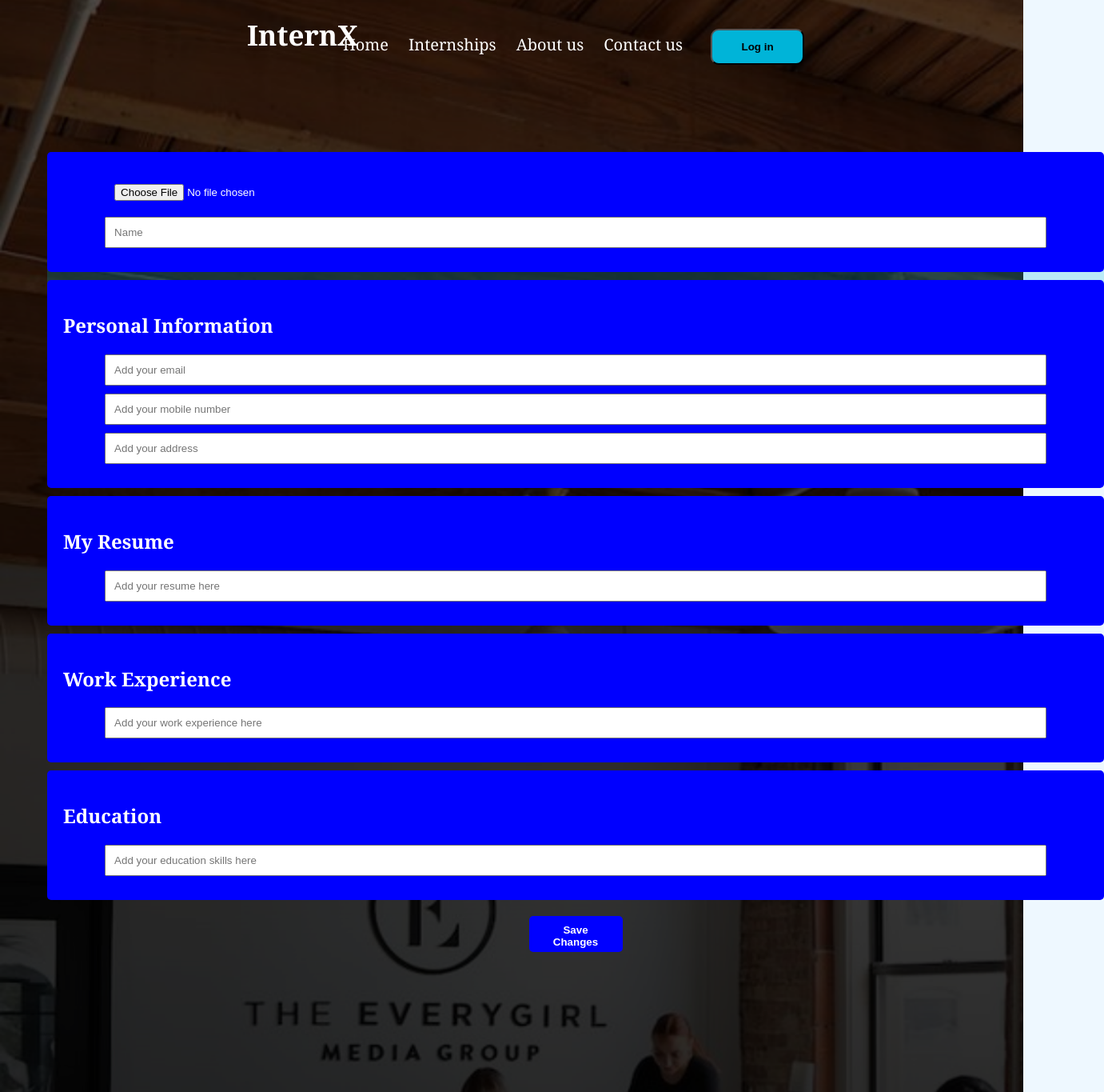
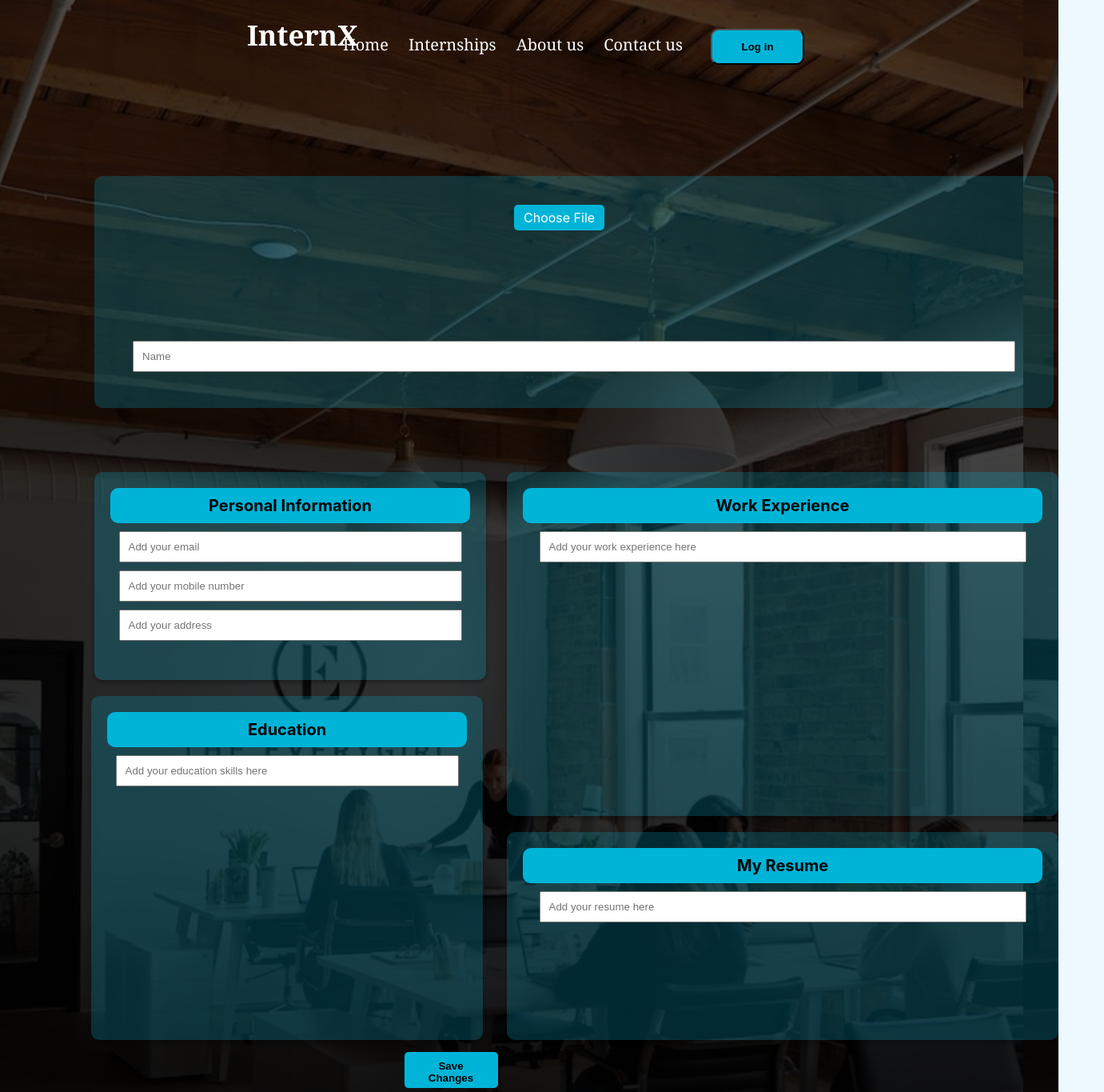
Before and after one commit to KushaRa/InternX_Front, a React (Create React App) app in the folder skillsync/: page /profile in a window 1280 px wide. Shown: the top 1365 px of the page at 80% size, 1381 px wide, since content can reach past the window. Built offline with nearby package versions, Linux system fonts and the light colour scheme; no server answers.

Commit message:
Change the stlyes in StudentProfile page.

```diff
--- a/skillsync/src/Pages/studentProfile/StudentProfile.css
+++ b/skillsync/src/Pages/studentProfile/StudentProfile.css
@@ -1,48 +1,66 @@
+body {
+  background-image: url('../../assets/background.png');
+  background-size: cover;
+  background-repeat: no-repeat;
+  background-attachment: fixed;
+  font-family: 'Inter', sans-serif;
+}
 
 .profile-page {
-  background-image: url('../../assets/background.png');
-  background-size: cover;
-  height: 300vh;
   display: flex;
   flex-direction: column;
   align-items: center;
 }
 
-.profile-container {
+.container {
   position: absolute;
-  width: 1322px;
-  height: 319px;
+  width: 1000px;
+  height: 1200px;
   left: 59px;
   top: 190px;
+}
 
+.profile-box {
+  position: absolute;
+  width: 1200px;
+  height: 290px;
+  left: 59px;
+  top: 30px;
   background: rgba(0, 180, 216, 0.22);
   border-radius: 10px;
+  display: flex;
+  flex-direction: column;
+  align-items: center;
+  justify-content: center;
 }
 
-
-
-.profile-box,
-.info-box,
-.resume-box,
-.work-experience-box,
-.education-box {
-  background-color: blue;
-  color: white;
-  padding: 20px;
+.profile-picture-container {
+  position: relative;
+  width: 150px;
+  height: 150px;
   margin-bottom: 10px;
-  border-radius: 5px;
 }
 
 .profile-picture {
-  width: 100px;
-  height: 100px;
+  width: 100%;
+  height: 100%;
   border-radius: 50%;
   object-fit: cover;
-  display: block;
-  margin: 0 auto;
 }
 
-input[type="file"],
+input[type="file"] {
+  display: none;
+}
+
+.custom-file-upload {
+  cursor: pointer;
+  display: inline-block;
+  padding: 6px 12px;
+  border-radius: 5px;
+  background-color: #00B4D8;
+  color: #fff;
+}
+
 input[type="text"],
 input[type="email"] {
   display: block;
@@ -51,13 +69,66 @@ input[type="email"] {
   width: 90%;
 }
 
+.box {
+  background: rgba(0, 180, 216, 0.22);
+  box-shadow: 0px 4px 4px rgba(0, 0, 0, 0.25);
+  border-radius: 10px;
+  padding: 20px;
+  margin-bottom: 20px;
+  position: absolute;
+}
+
+.header {
+  background: #00B4D8;
+  border-radius: 10px 10px 10px 10px;
+  color: #000000;
+  font-weight: 700;
+  font-size: 20px;
+  padding: 10px;
+  text-align: center;
+}
+
+.personal-info {
+  width: 450px;
+  height: 220px;
+  left: 59px;
+  top: 400px;
+}
+
+.resume {
+  width: 650px;
+  height: 220px;
+  left: 575px;
+  top: 850px;
+}
+
+.work-experience {
+  width: 650px;
+  height: 390px;
+  left: 575px;
+  top: 400px;
+}
+
+.education {
+  width: 450px;
+  height: 390px;
+  left: 55px;
+  top: 680px;
+}
+
+.save-button-container {
+  position: absolute;
+  width: 100%;
+  display: flex;
+  justify-content: center;
+  bottom: 30px;
+}
+
 .save-button {
-  background-color: blue;
-  color: white;
+  background-color: #00B4D8;
+  color: black;
   padding: 10px 20px;
   border: none;
   border-radius: 5px;
   cursor: pointer;
-  display: block;
-  margin: 20px auto;
 }
--- a/skillsync/src/Pages/studentProfile/StudentProfile.js
+++ b/skillsync/src/Pages/studentProfile/StudentProfile.js
@@ -1,5 +1,5 @@
 import React, { useState, useEffect } from 'react';
-import Lnavbar from '../../components/NavBar/Lognavbar'; //imort the navbar
+import Lnavbar from '../../components/NavBar/Lognavbar'; // Import the navbar
 import axios from 'axios';
 import './StudentProfile.css';
 
@@ -49,33 +49,42 @@ const StudentProfile = () => {
   };
 
   return (
-    <div className="profile-page" >
-      <Lnavbar/>
-      <div className="profile-container">
+    <div className="profile-page">
+      <Lnavbar />
+      <div className="container">
         <div className="profile-box">
-          <input type="file" onChange={handleFileChange} />
-          {profilePicturePreview && <img src={profilePicturePreview} alt="Profile" className="profile-picture" />}
+          <div className="profile-picture-container">
+            {profilePicturePreview && (
+              <img src={profilePicturePreview} alt="Profile" className="profile-picture" />
+            )}
+            <label htmlFor="file-upload" className="custom-file-upload">
+              Choose File
+            </label>
+            <input id="file-upload" type="file" onChange={handleFileChange} />
+          </div>
           <input type="text" name="name" value={profile.name} onChange={handleChange} placeholder="Name" />
         </div>
-        <div className="info-box">
-          <h2>Personal Information</h2>
+        <div className="personal-info box">
+          <div className="header">Personal Information</div>
           <input type="email" name="email" value={profile.email} onChange={handleChange} placeholder="Add your email" />
           <input type="text" name="mobile" value={profile.mobile} onChange={handleChange} placeholder="Add your mobile number" />
           <input type="text" name="address" value={profile.address} onChange={handleChange} placeholder="Add your address" />
         </div>
-        <div className="resume-box">
-          <h2>My Resume</h2>
+        <div className="work-experience box">
+          <div className="header">Work Experience</div>
+          <input type="text" name="workExperience" value={profile.workExperience} onChange={handleChange} placeholder="Add your work experience here" />
+        </div>
+        <div className="education box">
+          <div className="header">Education</div>
+          <input type="text" name="education" value={profile.education} onChange={handleChange} placeholder="Add your education skills here" />
+        </div>
+        <div className="resume box">
+          <div className="header">My Resume</div>
           <input type="text" name="resume" value={profile.resume} onChange={handleChange} placeholder="Add your resume here" />
         </div>
-        <div className="work-experience-box">
-          <h2>Work Experience</h2>
-          <input type="text" name="workExperience" value={profile.workExperience} onChange={handleChange} placeholder="Add your work experience here" />
+        <div className="save-button-container">
+          <button onClick={handleSubmit} className="save-button">Save Changes</button>
         </div>
-        <div className="education-box">
-          <h2>Education</h2>
-          <input type="text" name="education" value={profile.education} onChange={handleChange} placeholder="Add your education skills here" />
-        </div>
-        <button onClick={handleSubmit} className="save-button">Save Changes</button>
       </div>
     </div>
   );
```
